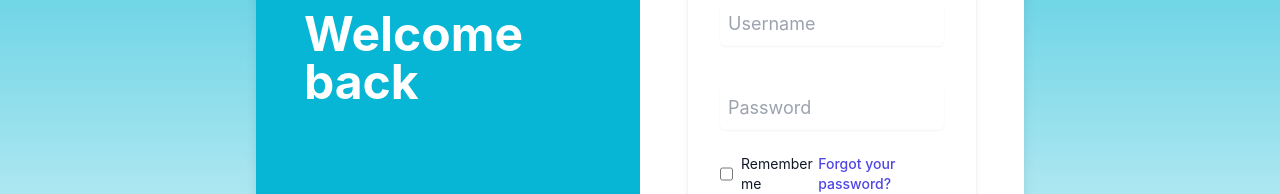
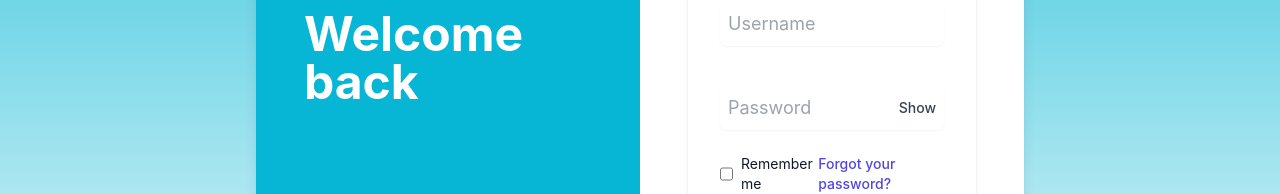
Before and after one commit to THossen/BiddersBlock, a React (Create React App) app in the folder client/: page /LoginPage in a window 1280 px wide. Shown: the part 438-632 px from the top of the page. Built offline with nearby package versions, Linux system fonts and the light colour scheme; no server answers.

Commit message:
Add login and register QOL improvements

```diff
--- a/client/src/components/pages/Login/LoginForm.js
+++ b/client/src/components/pages/Login/LoginForm.js
@@ -1,3 +1,5 @@
+import { useState } from "react";
+
 const LoginForm = ({
   username,
   password,
@@ -5,6 +7,12 @@ const LoginForm = ({
   setPassword,
   handleLogin,
 }) => {
+  const [showPassword, setShowPassword] = useState(false);
+
+  const handlePasswordToggle = () => {
+    setShowPassword(!showPassword);
+  };
+
   return (
     <form
       onSubmit={handleLogin}
@@ -30,17 +38,26 @@ const LoginForm = ({
         <label htmlFor="password" className="sr-only">
           Password
         </label>
+        <div className="relative">
           <input
             id="password"
             name="password"
-          type="password"
+            type={showPassword ? "text" : "password"}
             autoComplete="current-password"
             required
             value={password}
             onChange={(e) => setPassword(e.target.value)}
-          className="border-gray-400 rounded-md shadow-sm w-full p-2 mt-4 text-lg"
+            className="border-gray-400 rounded-md shadow-sm w-full p-2 mt-4 text-lg pr-10"
             placeholder="Password"
           />
+          <button
+            type="button"
+            onClick={handlePasswordToggle}
+            className="absolute inset-y-5 right-0 px-2 py-2 text-sm font-medium text-gray-700"
+          >
+            {showPassword ? "Hide" : "Show"}
+          </button>
+        </div>
       </div>
       <div className="flex items-center justify-between mt-8">
         <label htmlFor="remember_me" className="flex items-center">
--- a/client/src/components/pages/Register/Register.js
+++ b/client/src/components/pages/Register/Register.js
@@ -14,6 +14,21 @@ const Register = () => {
 
   const handleRegistration = async (e) => {
     e.preventDefault();
+
+    // Email verification
+    const emailRegex = /^[^\s@]+@[^\s@]+\.[^\s@]+$/;
+    if (!emailRegex.test(userEmail)) {
+      setErrorMessage("Please enter a valid email address");
+      return;
+    }
+
+    // Strong password check
+    const passwordRegex = /^(?=.*\d)(?=.*[a-z])(?=.*[A-Z])(?=.*[!@#$%^&*]).{8,}$/;
+    if (!passwordRegex.test(userPassword)) {
+      setErrorMessage("Please enter a strong password with at least 8 characters, one uppercase letter, one number, and one special character");
+      return;
+    }
+
     if (userPassword !== confirmpassword) {
       setErrorMessage("Passwords do not match");
       return;
```
Also changed, not shown: 1 other file (tests, documents, lock files or other folders). Lines whose indentation alone changed are shown as unchanged.
